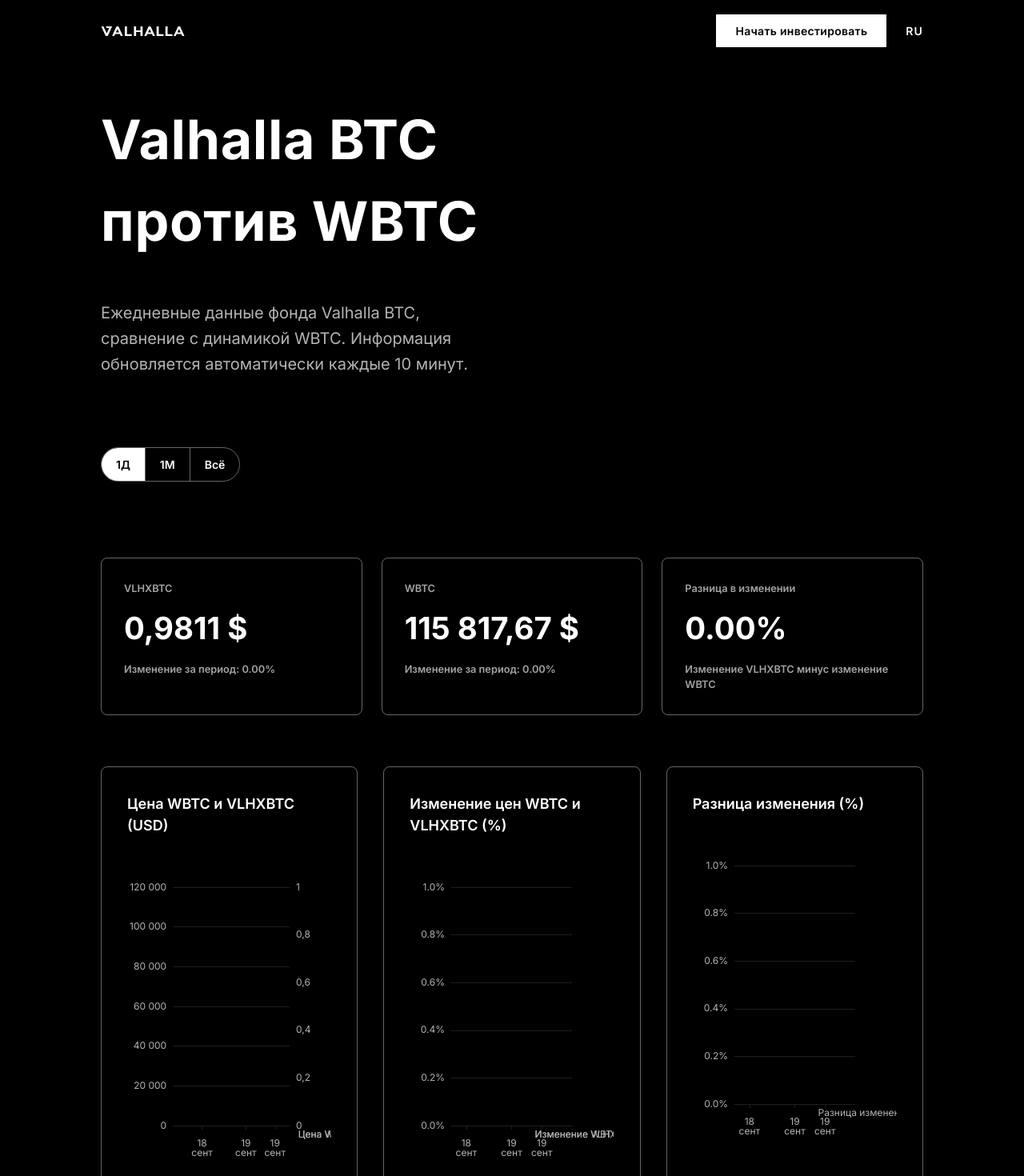
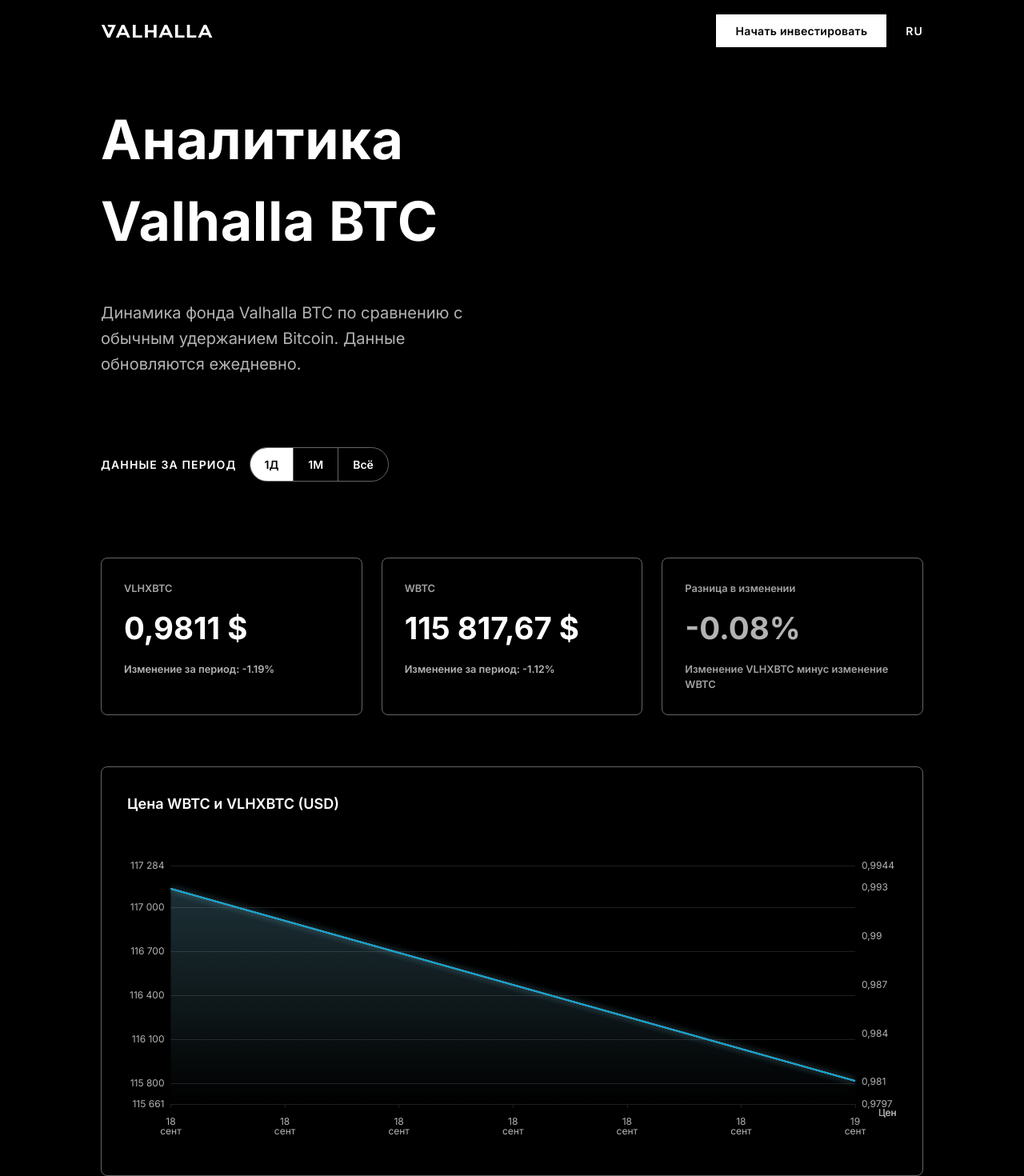
Before and after one commit to denissilantev64/VLHXBTC-dashboard, a React (Vite) app: page / in a window 1280 px wide. Shown: the top 1470 px of the page at 80% size. Built offline with nearby package versions, Linux system fonts and the light colour scheme.

Commit message:
Refine chart styling and data handling

```diff
--- a/src/components/Charts/ChartsSection.tsx
+++ b/src/components/Charts/ChartsSection.tsx
@@ -17,7 +17,7 @@
   const diffOption = useMemo(() => buildDiffOption(data, translation, locale), [data, translation, locale]);
 
   return (
-    <section className="grid grid-cols-1 gap-8 lg:grid-cols-2 xl:grid-cols-3">
+    <section className="chart-grid">
       <ChartCard title={translation.charts.price.title} option={priceOption} />
       <ChartCard title={translation.charts.change.title} option={changeOption} />
       <ChartCard title={translation.charts.diff.title} option={diffOption} />
--- a/src/components/Charts/options.ts
+++ b/src/components/Charts/options.ts
@@ -1,4 +1,5 @@
 import type { EChartsOption } from 'echarts';
+import type { TooltipOption } from 'echarts/types/src/component/tooltip/TooltipModel';
 import type { OptionDataValue } from 'echarts/types/src/util/types';
 import { colors, LEGEND_LINE_ICON } from '../../theme';
 import {
@@ -29,8 +30,138 @@
   return Number.isFinite(numeric) ? numeric : Number.NaN;
 }
 
-function createValueFormatter(format: (value: number) => string) {
-  return (value: OptionDataValue | OptionDataValue[], _dataIndex: number) => format(extractNumericValue(value));
+interface TooltipParams {
+  axisValue?: unknown;
+  value?: OptionDataValue | OptionDataValue[];
+  data?: OptionDataValue | OptionDataValue[];
+  seriesName?: string;
+  marker?: string;
+}
+
+type TooltipFormatterParams = unknown;
+type TooltipFormatter = Exclude<TooltipOption['formatter'], string | undefined>;
+
+function toOptionDataValue(input: unknown): OptionDataValue | OptionDataValue[] | undefined {
+  if (input === null || input === undefined) {
+    return undefined;
+  }
+  if (Array.isArray(input)) {
+    return input as OptionDataValue[];
+  }
+  if (input instanceof Date) {
+    return input;
+  }
+  if (typeof input === 'object') {
+    return undefined;
+  }
+  if (typeof input === 'number' || typeof input === 'string') {
+    return input as OptionDataValue;
+  }
+  return undefined;
+}
+
+function normalizeTooltipParams(input: TooltipFormatterParams): TooltipParams[] {
+  const entries = Array.isArray(input) ? input : [input];
+  return entries
+    .map((item) => {
+      if (!item || typeof item !== 'object') {
+        return null;
+      }
+      const record = item as Record<string, unknown>;
+      const markerValue = record.marker;
+      return {
+        axisValue: record.axisValue,
+        value: toOptionDataValue(record.value),
+        data: toOptionDataValue(record.data),
+        seriesName: typeof record.seriesName === 'string' ? record.seriesName : undefined,
+        marker: typeof markerValue === 'string' ? markerValue : '',
+      };
+    })
+    .filter(Boolean) as TooltipParams[];
+}
+
+function normalizeTooltipValue(input: OptionDataValue | OptionDataValue[] | undefined): number {
+  if (Array.isArray(input)) {
+    const candidate = input[1] ?? input[0];
+    if (candidate === undefined) {
+      return Number.NaN;
+    }
+    return extractNumericValue(candidate);
+  }
+  if (input === undefined) {
+    return Number.NaN;
+  }
+  return extractNumericValue(input);
+}
+
+function resolveTooltipAxisValue(param: TooltipParams): string | number | undefined {
+  if (typeof param.axisValue === 'number' || typeof param.axisValue === 'string') {
+    return param.axisValue;
+  }
+  if (Array.isArray(param.data)) {
+    const candidate = param.data[0];
+    if (typeof candidate === 'number' || typeof candidate === 'string') {
+      return candidate;
+    }
+  }
+  if (Array.isArray(param.value)) {
+    const candidate = param.value[0];
+    if (typeof candidate === 'number' || typeof candidate === 'string') {
+      return candidate;
+    }
+  }
+  return undefined;
+}
+
+function formatTooltipDate(value: string | number | undefined, locale: string): string {
+  if (value === undefined) {
+    return '';
+  }
+  const date = new Date(value);
+  if (Number.isNaN(date.getTime())) {
+    return '';
+  }
+  return new Intl.DateTimeFormat(locale, {
+    day: '2-digit',
+    month: 'long',
+    year: 'numeric',
+  })
+    .format(date)
+    .replace(/\u00a0/g, ' ');
+}
+
+function createTooltipFormatter(locale: string, formatValue: (value: number) => string): TooltipFormatter {
+  return (input: TooltipFormatterParams, _asyncTicket: string) => {
+    const params = normalizeTooltipParams(input);
+    if (!params.length) {
+      return '';
+    }
+    const axisValue = resolveTooltipAxisValue(params[0]);
+    const dateLabel = formatTooltipDate(axisValue, locale);
+    const rows = params
+      .map((item) => {
+        const numeric = normalizeTooltipValue(item.value ?? item.data);
+        if (!Number.isFinite(numeric)) {
+          return '';
+        }
+        const marker = item.marker ?? '';
+        const label = item.seriesName ?? '';
+        const formattedValue = formatValue(numeric);
+        return `<div style="display:flex;align-items:center;justify-content:space-between;gap:16px;">
+            <span style="display:flex;align-items:center;gap:8px;font-size:0.875rem;color:#ffffff;">${marker}${label}</span>
+            <span style="font-size:0.875rem;font-weight:600;color:${colors.accent};">${formattedValue}</span>
+          </div>`;
+      })
+      .filter(Boolean)
+      .join('');
+    if (!rows) {
+      return '';
+    }
+    const dateBlock = dateLabel
+      ? `<div style="font-size:0.75rem;letter-spacing:0.08em;text-transform:uppercase;color:#ffffff;opacity:0.72;">${dateLabel}</div>`
+      : '';
+    return `<div style="display:flex;flex-direction:column;gap:12px;">${dateBlock}${rows}</div>`;
+  };
 }
 
 function formatAxisDate(value: string | number, locale: string): string {
@@ -64,16 +195,26 @@
       axisLine: { lineStyle: { color: colors.grid } },
       axisLabel: { color: colors.subtleText, hideOverlap: true, padding: [8, 0, 0, 0], formatter: (value: string | number) => formatAxisDate(value, locale) },
       splitLine: { show: false },
+      axisPointer: { show: false },
     },
     yAxis: {
       type: 'value',
       axisLine: { show: false },
       axisLabel: { color: colors.subtleText },
       splitLine: { lineStyle: { color: colors.grid } },
+      axisPointer: { show: false },
     },
     tooltip: {
       trigger: 'axis',
-      axisPointer: { type: 'line', lineStyle: { color: colors.accent, width: 1 } },
+      backgroundColor: 'rgba(0, 0, 0, 0.6)',
+      borderWidth: 0,
+      padding: 16,
+      extraCssText: 'backdrop-filter: blur(18px); border-radius: 12px; box-shadow: 0 12px 32px rgba(0, 0, 0, 0.45);',
+      axisPointer: {
+        type: 'line',
+        lineStyle: { color: colors.accent, width: 1 },
+        label: { show: false },
+      },
     },
     legend: {
       top: 0,
@@ -83,7 +224,7 @@
       itemHeight: 6,
       data: [],
     },
-    color: [colors.accent, colors.secondary, colors.warning],
+    color: [colors.accent, colors.secondary, colors.subtleText],
   } satisfies EChartsOption;
 }
 
@@ -96,7 +237,13 @@
     data,
     yAxisIndex,
     color,
-    lineStyle: { width: 2, color },
+    lineStyle: {
+      width: 2,
+      color,
+      shadowColor: hexToRgba(color, 0.45),
+      shadowBlur: 8,
+      shadowOffsetY: 0,
+    },
     areaStyle: {
       color: {
         type: 'linear',
@@ -111,6 +258,30 @@
       },
     },
   };
+}
+
+function computeBounds(values: Array<[number, number]>): { min: number; max: number } | null {
+  if (!values.length) {
+    return null;
+  }
+  let min = Number.POSITIVE_INFINITY;
+  let max = Number.NEGATIVE_INFINITY;
+  values.forEach(([, value]) => {
+    if (Number.isFinite(value)) {
+      min = Math.min(min, value);
+      max = Math.max(max, value);
+    }
+  });
+  if (!Number.isFinite(min) || !Number.isFinite(max)) {
+    return null;
+  }
+  if (min === max) {
+    const delta = Math.abs(min) * 0.05 || 1;
+    return { min: min - delta, max: max + delta };
+  }
+  const spread = max - min;
+  const padding = spread * 0.12;
+  return { min: min - padding, max: max + padding };
 }
 
 function buildPriceSeries(filtered: DailyEntry[]) {
@@ -141,6 +312,8 @@
   }
   const option = createCommonChartOptions(locale);
   option.legend = { ...option.legend, data: [] };
+  const wbtcBounds = computeBounds(wbtc);
+  const vlhxBounds = computeBounds(vlhx);
   option.yAxis = [
     {
       type: 'value',
@@ -150,6 +323,10 @@
         formatter: (value: number) => new Intl.NumberFormat(locale, { maximumFractionDigits: value < 200 ? 2 : 0 }).format(value),
       },
       splitLine: { lineStyle: { color: colors.grid } },
+      min: wbtcBounds?.min,
+      max: wbtcBounds?.max,
+      scale: true,
+      axisPointer: { show: false },
     },
     {
       type: 'value',
@@ -160,11 +337,15 @@
       },
       splitLine: { show: false },
       position: 'right',
+      min: vlhxBounds?.min,
+      max: vlhxBounds?.max,
+      scale: true,
+      axisPointer: { show: false },
     },
   ];
   option.tooltip = {
     ...option.tooltip,
-    valueFormatter: createValueFormatter((val) => formatCurrency(val, locale)),
+    formatter: createTooltipFormatter(locale, (val) => formatCurrency(val, locale)),
   };
   const series: unknown[] = [];
   if (wbtc.length > 0) {
@@ -202,13 +383,14 @@
   option.legend = { ...option.legend, data: [] };
   option.tooltip = {
     ...option.tooltip,
-    valueFormatter: createValueFormatter((val) => formatPercent(val)),
+    formatter: createTooltipFormatter(locale, (val) => formatPercent(val)),
   };
   option.yAxis = {
     type: 'value',
     axisLine: { show: false },
     axisLabel: { color: colors.subtleText, formatter: (value: number) => `${value.toFixed(1)}%` },
     splitLine: { lineStyle: { color: colors.grid } },
+    axisPointer: { show: false },
   };
   const series: unknown[] = [];
   if (wbtcChanges.length > 0) {
@@ -245,20 +427,21 @@
   option.legend = { ...option.legend, data: [translation.charts.diff.series.diff] };
   option.tooltip = {
     ...option.tooltip,
-    valueFormatter: createValueFormatter((val) => formatPercent(val)),
+    formatter: createTooltipFormatter(locale, (val) => formatPercent(val)),
   };
   option.yAxis = {
     type: 'value',
     axisLine: { show: false },
     axisLabel: { color: colors.subtleText, formatter: (value: number) => `${value.toFixed(1)}%` },
     splitLine: { lineStyle: { color: colors.grid } },
+    axisPointer: { show: false },
   };
-  option.color = [colors.warning];
+  option.color = [colors.accent];
   option.series = [
     buildLineSeries({
       name: translation.charts.diff.series.diff,
       data: diffSeries,
-      color: colors.warning,
+      color: colors.accent,
     }),
   ] as EChartsOption['series'];
   return option;
--- a/src/components/Header/Header.tsx
+++ b/src/components/Header/Header.tsx
@@ -55,6 +55,8 @@
         <h1>{translation.title}</h1>
         <p className="description">{translation.description}</p>
       </div>
+      <div className="filters-row">
+        <span className="filters-caption">{translation.periodLabel}</span>
         <div className="filters" role="group" aria-label={translation.filtersLabel}>
           {RANGE_ORDER.map((key) => {
             const isAvailable = availableRanges.includes(key);
@@ -73,6 +75,7 @@
             );
           })}
         </div>
+      </div>
     </header>
   );
 };
--- a/src/i18n.ts
+++ b/src/i18n.ts
@@ -1,8 +1,8 @@
 export const translations = {
   ru: {
-    title: 'Valhalla BTC против WBTC',
+    title: 'Аналитика Valhalla BTC',
     description:
-      'Ежедневные данные фонда Valhalla BTC, сравнение с динамикой WBTC. Информация обновляется автоматически каждые 10 минут.',
+      'Динамика фонда Valhalla BTC по сравнению с обычным удержанием Bitcoin. Данные обновляются ежедневно.',
     footer: 'Данные получены из открытых источников (CoinGecko, Arbitrum) и обновляются ежедневно. Визуализация с помощью ECharts.',
     cta: 'Начать инвестировать',
     filters: {
@@ -14,6 +14,7 @@
       ALL: 'Всё',
     },
     filtersLabel: 'Выбор периода',
+    periodLabel: 'Данные за период',
     cards: {
       vlhx: { label: 'VLHXBTC', change: 'Изменение за период' },
       wbtc: { label: 'WBTC', change: 'Изменение за период' },
@@ -43,9 +44,9 @@
     },
   },
   en: {
-    title: 'Valhalla BTC vs WBTC',
+    title: 'Valhalla BTC Analytics',
     description:
-      'Daily metrics for the Valhalla BTC fund benchmarked against WBTC. Data refreshes automatically every 10 minutes.',
+      'Performance of the Valhalla BTC fund versus holding Bitcoin directly. Data refreshes automatically each day.',
     footer: 'Data is sourced from public feeds (CoinGecko, Arbitrum) and updates daily. Visualised with ECharts.',
     cta: 'Start investing',
     filters: {
@@ -57,6 +58,7 @@
       ALL: 'All',
     },
     filtersLabel: 'Select time range',
+    periodLabel: 'Data for period',
     cards: {
       vlhx: { label: 'VLHXBTC', change: 'Change over period' },
       wbtc: { label: 'WBTC', change: 'Change over period' },
--- a/src/services/data.ts
+++ b/src/services/data.ts
@@ -23,7 +23,7 @@
 
 const DAY_MS = 24 * 60 * 60 * 1000;
 
-export const DATA_REFRESH_INTERVAL_MS = 10 * 60 * 1000;
+export const DATA_REFRESH_INTERVAL_MS = 24 * 60 * 60 * 1000;
 
 export interface DailyEntry {
   date: Date;
@@ -158,9 +158,12 @@
   }
   if (config.days) {
     const lastDate = dataset[dataset.length - 1].date;
-    const offsetDays = Math.max(config.days - 1, 0);
-    const start = new Date(lastDate.getTime() - offsetDays * DAY_MS);
-    return dataset.filter((entry) => entry.date >= start);
+    const startTime = lastDate.getTime() - config.days * DAY_MS;
+    const filtered = dataset.filter((entry) => entry.date.getTime() >= startTime);
+    if (filtered.length >= 2 || dataset.length < 2) {
+      return filtered;
+    }
+    return dataset.slice(-2);
   }
   return dataset;
 }
@@ -237,8 +240,8 @@
       return false;
     }
     const lastDate = dataset[dataset.length - 1].date;
-    const start = new Date(lastDate.getTime() - Math.max(config.days - 1, 0) * DAY_MS);
-    return dataset.some((entry) => entry.date <= start);
+    const startTime = lastDate.getTime() - config.days * DAY_MS;
+    return dataset.some((entry) => entry.date.getTime() <= startTime);
   });
 }
 
--- a/src/styles/global.css
+++ b/src/styles/global.css
@@ -39,6 +39,12 @@
   gap: var(--content-gap);
 }
 
+.chart-grid {
+  display: grid;
+  gap: clamp(24px, 4vw, 40px);
+  grid-template-columns: 1fr;
+}
+
 .top-bar {
   display: grid;
   gap: clamp(24px, 4vw, 48px);
@@ -60,7 +66,7 @@
 
 .logo-link img {
   display: block;
-  height: 12px;
+  height: 16px;
 }
 
 .invest-button {
@@ -118,6 +124,22 @@
   color: #b3b3b3;
   font-size: clamp(1rem, 1.8vw, 1.25rem);
   line-height: 1.6;
+}
+
+.filters-row {
+  display: flex;
+  align-items: center;
+  gap: 16px;
+  flex-wrap: wrap;
+  justify-content: flex-start;
+}
+
+.filters-caption {
+  font-size: 0.875rem;
+  font-weight: 600;
+  letter-spacing: 0.08em;
+  text-transform: uppercase;
+  color: #ffffff;
 }
 
 .filters {
@@ -180,12 +202,12 @@
 
 .delta.positive,
 .value.positive {
-  color: #4caf50;
+  color: #00a0d0;
 }
 
 .delta.negative,
 .value.negative {
-  color: #ff5252;
+  color: #b3b3b3;
 }
 
 footer {
@@ -225,7 +247,7 @@
     grid-column: 1 / 2;
   }
 
-  .filters {
+  .filters-row {
     grid-column: 1 / -1;
     justify-content: flex-start;
   }
@@ -241,11 +263,6 @@
     display: inline-flex;
     padding: 10px 24px;
   }
-
-  .chart-grid {
-    grid-template-columns: repeat(3, minmax(0, 1fr));
-
-  }
 }
 
 @media (min-width: 1920px) {
@@ -253,4 +270,8 @@
     --page-padding-x: 240px;
     --page-padding-y: 160px;
   }
+
+  .chart-grid {
+    grid-template-columns: repeat(3, minmax(0, 1fr));
+  }
 }
--- a/src/theme.ts
+++ b/src/theme.ts
@@ -1,7 +1,6 @@
 export const colors = {
   accent: '#00a0d0',
   secondary: '#ffffff',
-  warning: '#f7931a',
   background: '#000000',
   grid: '#1f1f1f',
   subtleText: '#b3b3b3',
```
Lines whose indentation alone changed are shown as unchanged.
